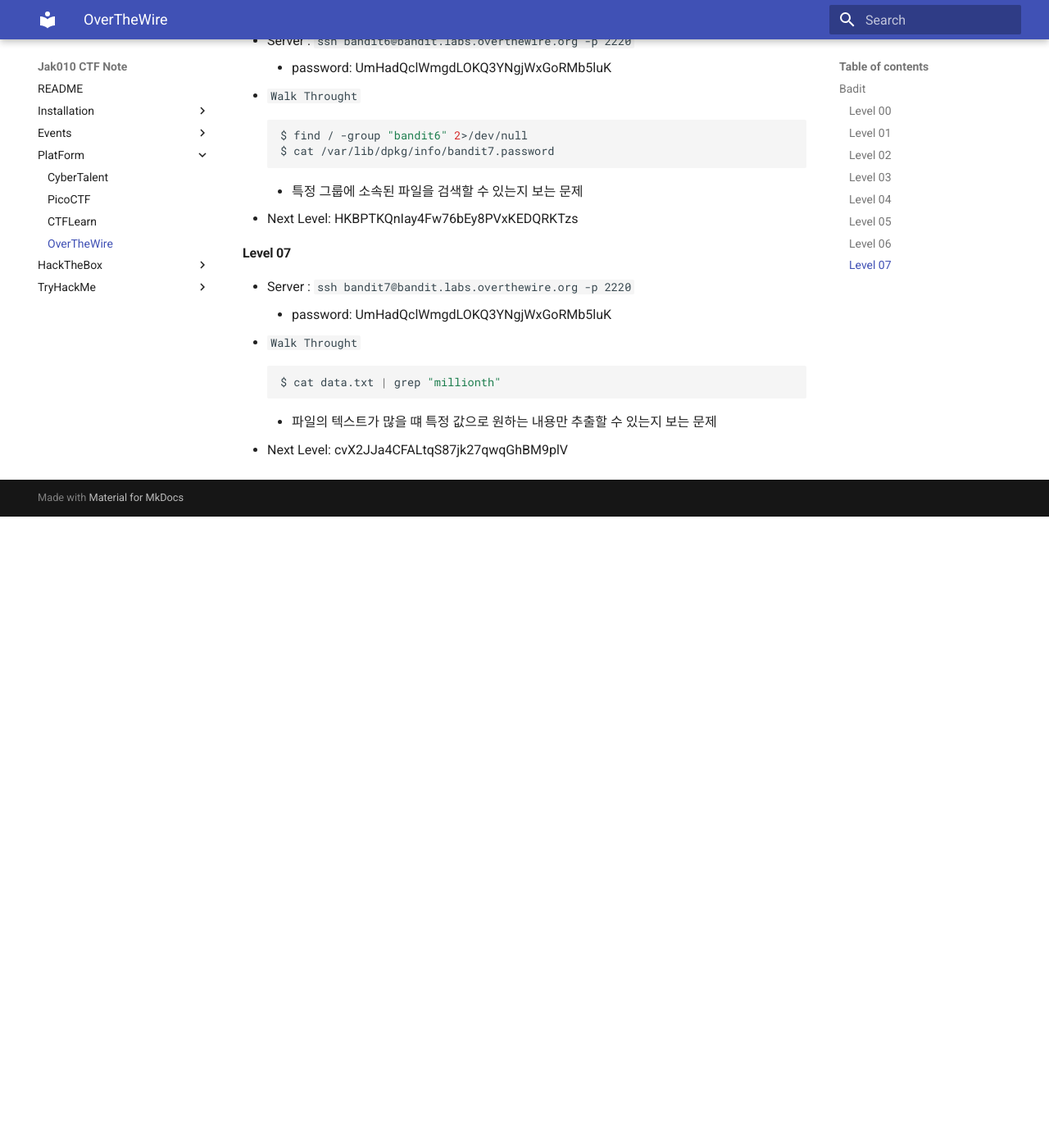
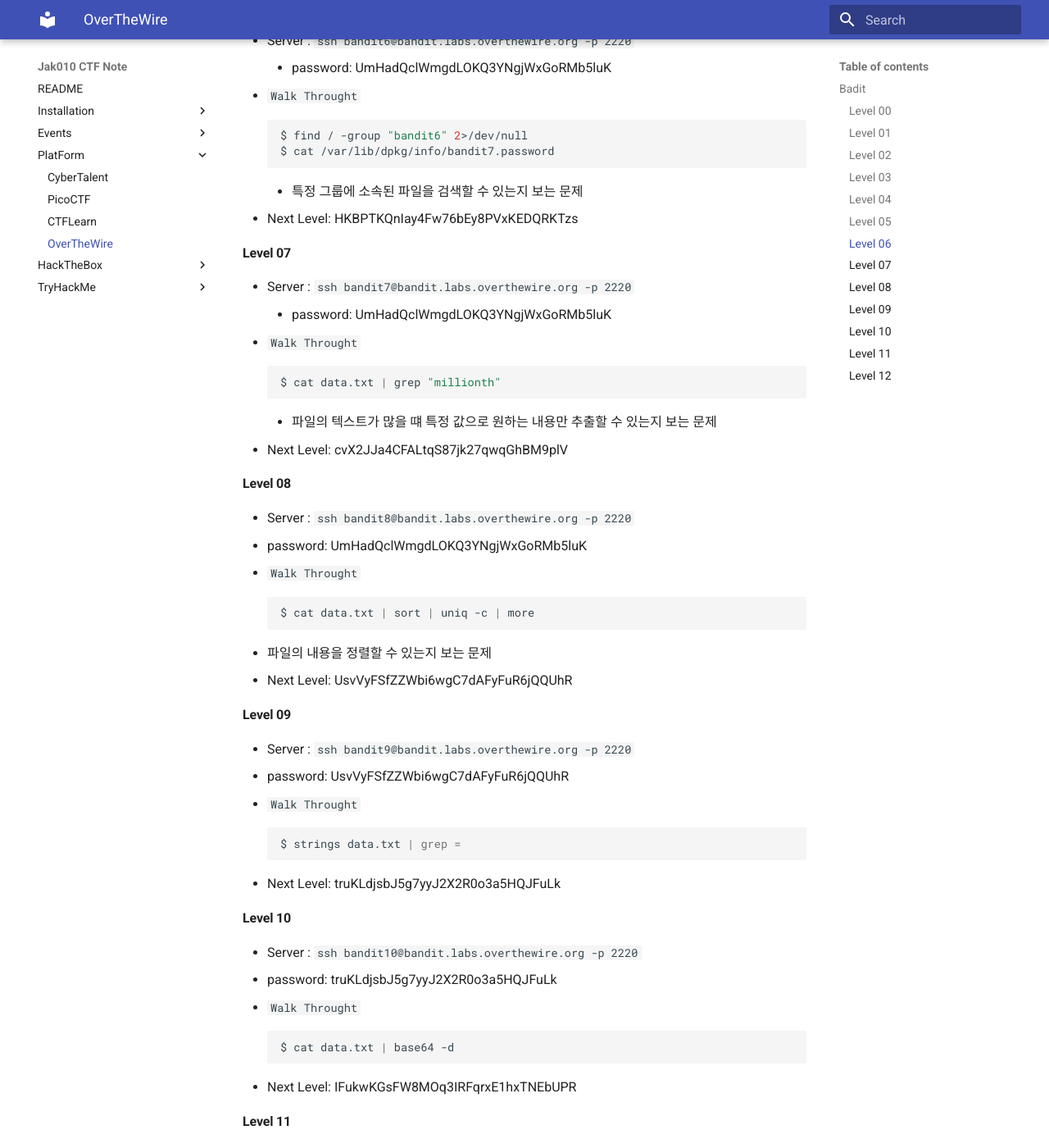
Before and after one commit to jak010/cyberNote, an MkDocs documentation site: the page built from docs/platform/overthewire.md, in a window 1280 px wide and 1400 px high, scrolled down 1892 px. Shown: the whole window at 82% size. Built offline with MkDocs 1.6.1 and Material for MkDocs 9.7.7, drawn with Linux system fonts in a browser that asks for light colours; before the commit the page ends 2522 px from its top, so only the background shows below that; some of the changed text lies outside the part shown.

Commit message:
bandit ~12

````diff
--- a/docs/platform/overthewire.md
+++ b/docs/platform/overthewire.md
@@ -81,3 +81,57 @@
  	```
  	- 파일의 텍스트가 많을 떄 특정 값으로 원하는 내용만 추출할 수 있는지 보는 문제
  - Next Level: cvX2JJa4CFALtqS87jk27qwqGhBM9plV
+
+
+#### Level 08
+  - Server : `ssh bandit8@bandit.labs.overthewire.org -p 2220`
+  - password: UmHadQclWmgdLOKQ3YNgjWxGoRMb5luK
+ - `Walk Throught`
+  ```sh
+  $ cat data.txt | sort | uniq -c | more
+  ```
+  - 파일의 내용을 정렬할 수 있는지 보는 문제
+ - Next Level: UsvVyFSfZZWbi6wgC7dAFyFuR6jQQUhR
+
+
+#### Level 09
+  - Server : `ssh bandit9@bandit.labs.overthewire.org -p 2220`
+  - password: UsvVyFSfZZWbi6wgC7dAFyFuR6jQQUhR
+ - `Walk Throught`
+  ```sh
+  $ strings data.txt | grep =
+  ```
+ - Next Level: truKLdjsbJ5g7yyJ2X2R0o3a5HQJFuLk
+
+
+#### Level 10
+  - Server : `ssh bandit10@bandit.labs.overthewire.org -p 2220`
+  - password: truKLdjsbJ5g7yyJ2X2R0o3a5HQJFuLk
+ - `Walk Throught`
+  ```sh
+  $ cat data.txt | base64 -d
+  ```
+ - Next Level: IFukwKGsFW8MOq3IRFqrxE1hxTNEbUPR
+
+#### Level 11
+  - Server : `ssh bandit11@bandit.labs.overthewire.org -p 2220`
+  - password: IFukwKGsFW8MOq3IRFqrxE1hxTNEbUPR
+ - `Walk Throught`
+  ```sh
+  $ cat data.txt | tr "[A-Za-z]" "[N-ZA-Mn-za-m]"
+  ```
+  - ROT 13 Decode
+ - Next Level: 5Te8Y4drgCRfCx8ugdwuEX8KFC6k2EUu
+
+
+#### Level 12
+  - Server : `ssh bandit12@bandit.labs.overthewire.org -p 2220`
+  - password: 5Te8Y4drgCRfCx8ugdwuEX8KFC6k2EUu
+ - `Walk Throught`
+  ```sh
+  $ xxd -r data.txt > file.gz
+  ```
+  - gzip -d
+  - bzip2 -d
+  - tar xvf
+ - Next Level: 8ZjyCRiBWFYkneahHwxCv3wb2a1ORpYL
````
